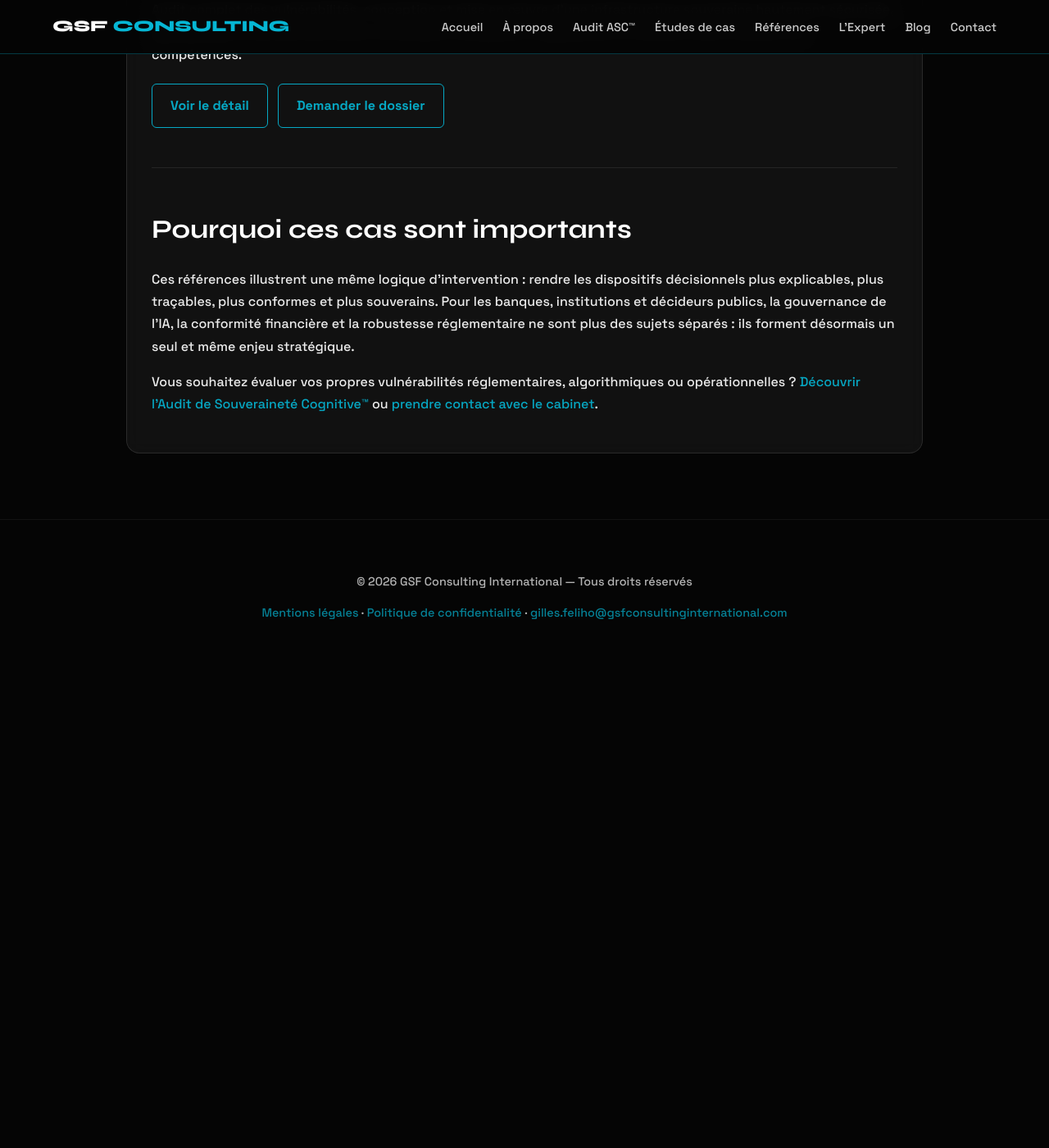
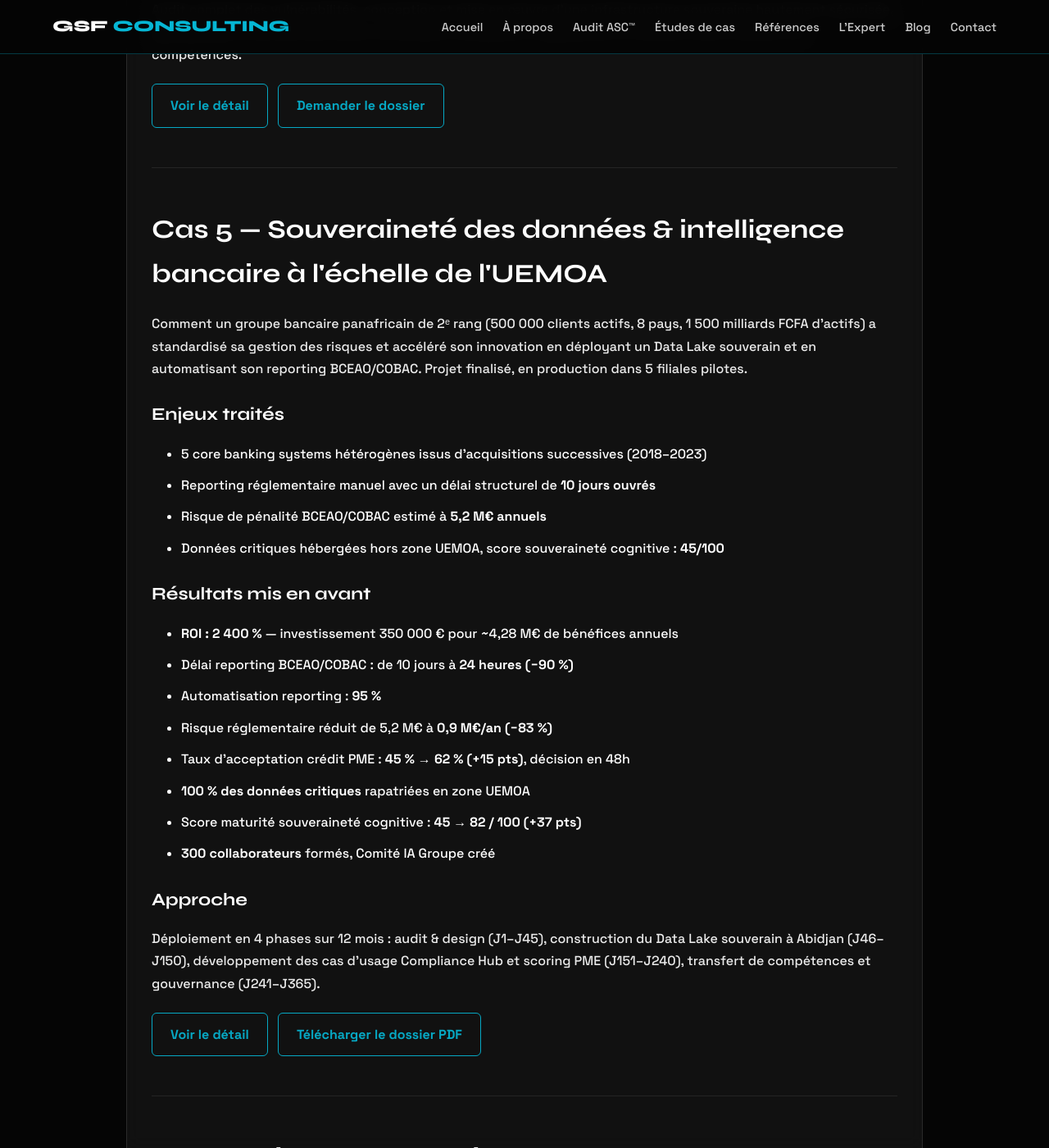
Before and after one commit to GSF-CONSULTING-INTERNATIONALE/.github.io-, a Jekyll site: the page built from etudes-de-cas/Index.html, in a window 1280 px wide and 1400 px high, scrolled down 3854 px. Shown: the whole window at 82% size. Built offline with Jekyll 4.4.1, drawn with Linux system fonts in a browser that asks for light colours; before the commit the page ends 4676 px from its top, so only the background shows below that.

Commit message:
Updated 1 file via CloudCannon.

```diff
--- a/etudes-de-cas/Index.html
+++ b/etudes-de-cas/Index.html
@@ -7,7 +7,7 @@
   <meta charset="UTF-8">
   <meta name="viewport" content="width=device-width, initial-scale=1.0">
   <title>Études de cas — GSF Consulting International</title>
-  <meta name="description" content="Études de cas anonymisées : gouvernance de l'IA, intelligence bancaire souveraine, ECL v2.0 et lutte contre les flux financiers illicites en Afrique francophone.">
+  <meta name="description" content="5 études de cas anonymisées : gouvernance de l'IA, intelligence bancaire souveraine, ECL v2.0, flux financiers illicites et souveraineté des données bancaires UEMOA.">
   <link rel="canonical" href="https://gsfconsultinginternational.com/etudes-de-cas/">
   <link rel="preconnect" href="https://fonts.googleapis.com">
   <link rel="preconnect" href="https://fonts.gstatic.com" crossorigin>
@@ -48,7 +48,7 @@
       <li><a href="/etudes-de-cas/">Études de cas</a></li>
       <li><a href="/references-et-preuves/">Références</a></li>
       <li><a href="/gilles-feliho/">L'Expert</a></li>
-      <li><a href="/blog.html">Blog</a></li>
+      <li><a href='/blog'>Blog</a></li>
       <li><a href="/#contact">Contact</a></li>
     </ul>
   </nav>
@@ -190,6 +190,45 @@
 
         <hr class="soft-divider">
 
+        <!-- CAS 5 -->
+        <h2>Cas 5 — Souveraineté des données &amp; intelligence bancaire à l'échelle de l'UEMOA</h2>
+        <p>
+          Comment un groupe bancaire panafricain de 2ᵉ rang (500 000 clients actifs, 8 pays, 1 500 milliards FCFA d'actifs)
+          a standardisé sa gestion des risques et accéléré son innovation en déployant un Data Lake souverain
+          et en automatisant son reporting BCEAO/COBAC. Projet finalisé, en production dans 5 filiales pilotes.
+        </p>
+        <h3>Enjeux traités</h3>
+        <ul>
+          <li>5 core banking systems hétérogènes issus d'acquisitions successives (2018–2023)</li>
+          <li>Reporting réglementaire manuel avec un délai structurel de <strong>10 jours ouvrés</strong></li>
+          <li>Risque de pénalité BCEAO/COBAC estimé à <strong>5,2 M€ annuels</strong></li>
+          <li>Données critiques hébergées hors zone UEMOA, score souveraineté cognitive : <strong>45/100</strong></li>
+        </ul>
+        <h3>Résultats mis en avant</h3>
+        <ul>
+          <li><strong>ROI : 2 400 %</strong> — investissement 350 000 € pour ~4,28 M€ de bénéfices annuels</li>
+          <li>Délai reporting BCEAO/COBAC : de 10 jours à <strong>24 heures (−90 %)</strong></li>
+          <li>Automatisation reporting : <strong>95 %</strong></li>
+          <li>Risque réglementaire réduit de 5,2 M€ à <strong>0,9 M€/an (−83 %)</strong></li>
+          <li>Taux d'acceptation crédit PME : <strong>45 % → 62 % (+15 pts)</strong>, décision en 48h</li>
+          <li><strong>100 % des données critiques</strong> rapatriées en zone UEMOA</li>
+          <li>Score maturité souveraineté cognitive : <strong>45 → 82 / 100 (+37 pts)</strong></li>
+          <li><strong>300 collaborateurs</strong> formés, Comité IA Groupe créé</li>
+        </ul>
+        <h3>Approche</h3>
+        <p>
+          Déploiement en 4 phases sur 12 mois : audit &amp; design (J1–J45), construction du Data Lake souverain
+          à Abidjan (J46–J150), développement des cas d'usage Compliance Hub et scoring PME (J151–J240),
+          transfert de compétences et gouvernance (J241–J365).
+        </p>
+        <p class="case-cta">
+          <a class="btn-source" href="/etudes-de-cas/souverainete-donnees-intelligence-bancaire-uemoa.html">Voir le détail</a>
+          &nbsp;
+          <a class="btn-source" href="/uploads/souverainete-donnees-intelligence-bancaire-uemoa.pdf" target="_blank" rel="noopener">Télécharger le dossier PDF</a>
+        </p>
+
+        <hr class="soft-divider">
+
         <!-- CONCLUSION -->
         <h2>Pourquoi ces cas sont importants</h2>
         <p>
@@ -210,15 +249,15 @@
 
   <!-- FOOTER -->
   <footer>
-    <p>© {{ 'now' | date: '%Y' }} GSF Consulting International — Tous droits réservés</p>
+    <p>© 2026 GSF Consulting International — Tous droits réservés</p>
     <p>
-      <a href="/mentions-legales.html">Mentions légales</a> ·
+      <a href='/mentions-legales'>Mentions légales</a> ·
       <a href="/politique-de-confidentialite/">Politique de confidentialité</a> ·
-      <a href="mailto:gilles.feliho@gsfconsultinginternational.com">gilles.feliho@gsfconsultinginternational.com</a>
+      <a href="/cdn-cgi/l/email-protection#8aede3e6e6eff9a4ecefe6e3e2e5caedf9ece9e5e4f9ffe6fee3e4ede3e4feeff8e4ebfee3e5e4ebe6a4e9e5e7"><span class="__cf_email__" data-cfemail="d1b6b8bdbdb4a2ffb7b4bdb8b9be91b6a2b7b2bebfa2a4bda5b8bfb6b8bfa5b4a3bfb0a5b8bebfb0bdffb2bebc">[email&#160;protected]</span></a>
     </p>
   </footer>
 
-  <script>
+  <script data-cfasync="false" src="/cdn-cgi/scripts/5c5dd728/cloudflare-static/email-decode.min.js"></script><script>
     window.addEventListener('scroll', () => {
       document.getElementById('navbar').classList.toggle('scrolled', window.scrollY > 50);
     });
```
